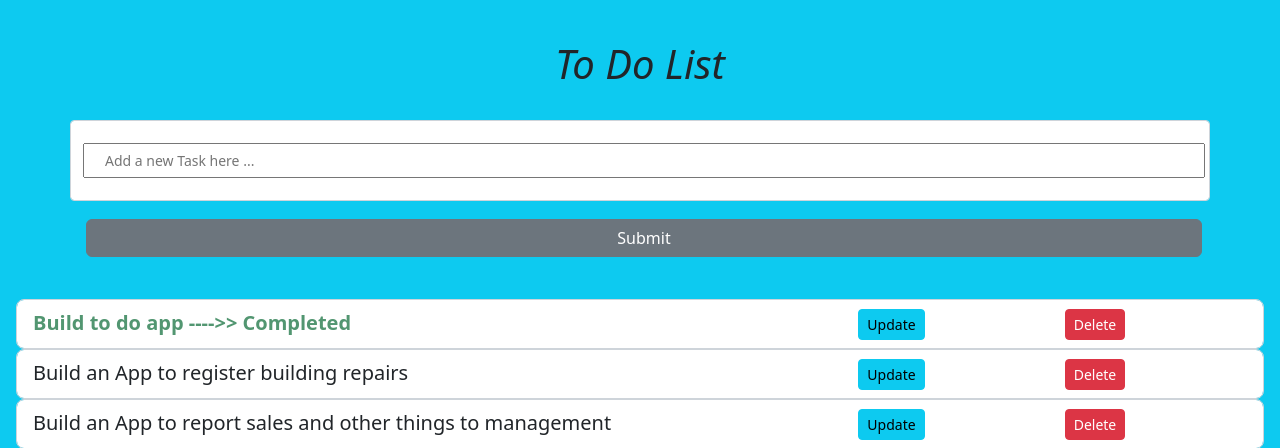
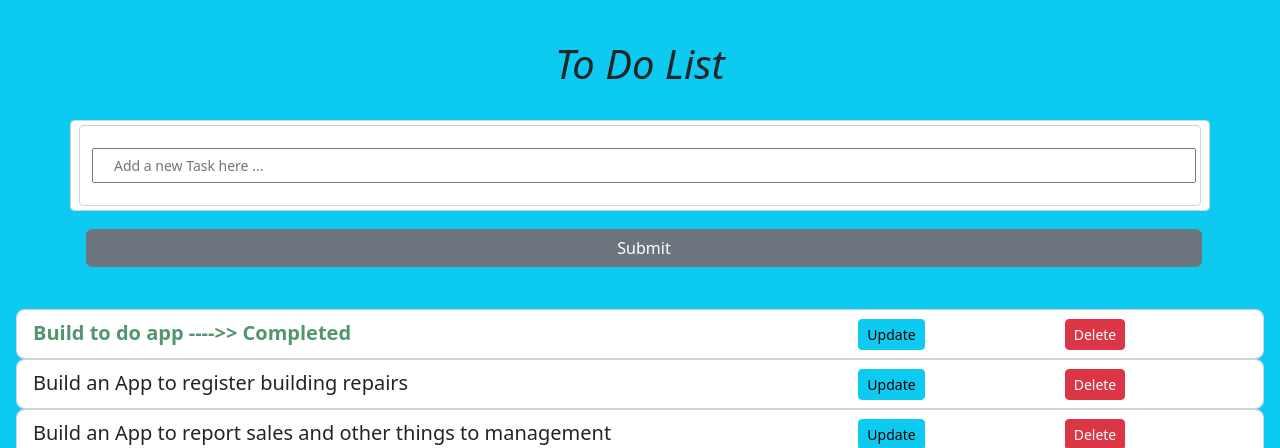
Before and after one commit to billyseel/todo, a Django app: page / in a window 1280 px wide. Shown: the top 448 px of the page. Run offline with Django 4.2, Linux system fonts and the light colour scheme; data comes from the database, SQL or seed files in the repository; some libraries are stand-ins or nearby versions.

Commit message:
Add code

```diff
--- a/app1/templates/index.html
+++ b/app1/templates/index.html
@@ -31,7 +31,7 @@
             <div class="form-control form-control-sm">
                 <div class="col col-lg-12">
                     <div>
-                        <form method="POST" action="">
+                        <form class="form-control form-control-sm" method="POST" action="">
                             {% csrf_token %}
                             {{form.title}}
                     </div>
```
